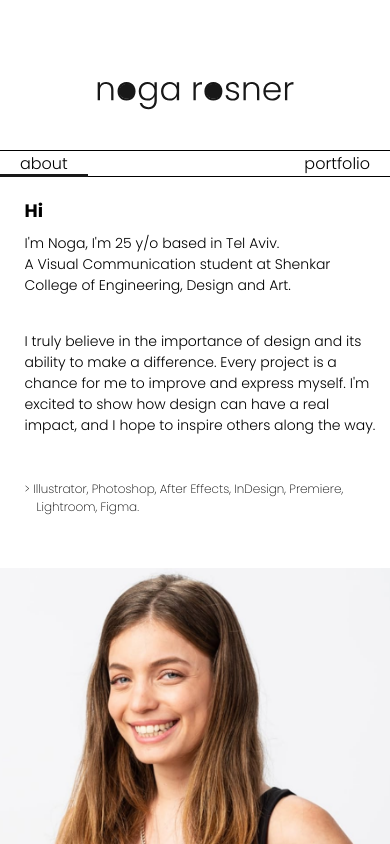
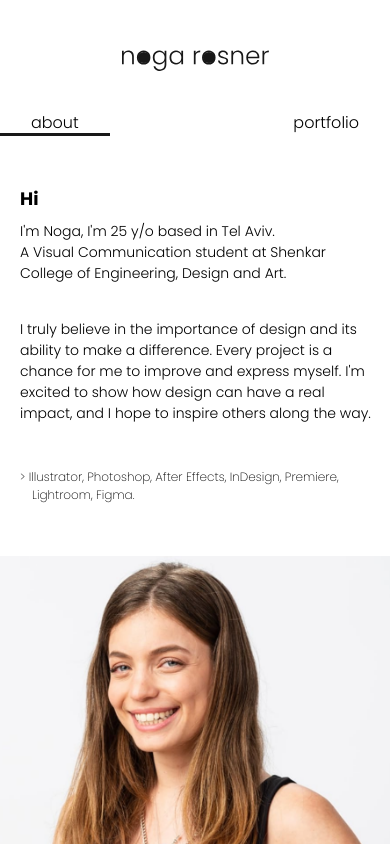
Before and after one commit to DanSchindler/Noga-portfolio, a React (Vite) app: page /about in a window 390 px wide. Shown: the top 844 px of the page. Built offline with nearby package versions, Linux system fonts and the light colour scheme.

Commit message:
removed border lines in navbar on mobile

```diff
--- a/src/About.jsx
+++ b/src/About.jsx
@@ -22,7 +22,7 @@ const Container = styled.div`
     flex-direction: column;
     align-items: center;
     gap: 20px;
-    margin-top: 20px;
+    margin-top: 50px;
 
   }
 `;
@@ -36,7 +36,7 @@ const Text = styled.div`
   font-weight: 300;
   line-height: 1.5;
   margin-left: 10px;
-  max-width: 90%;
+  max-width: 1000px;
   display: flex;
   flex-direction: column;
 
@@ -49,10 +49,12 @@ const Text = styled.div`
     width: 100%;
     text-align: start;
     font-size: 14px;
+
   }
 
   @media (max-width: 480px) {
     font-size: 12px;
+    max-width: 360px;
   }
 `;
 
--- a/src/App.css
+++ b/src/App.css
@@ -35,7 +35,14 @@ body {
   padding: 0;
   position: relative;
 }
+@media (max-width: 480px) {
+  .navbar-list
+  {
+    border-bottom: 0px solid #000;
+    border-top: 0px solid #000;
 
+  }
+}
 .footer-list {
   display: flex;
   justify-content: space-between;
@@ -131,9 +138,22 @@ body {
     left: -20px; /* Adjust as needed for smaller screens */
     right: -20px; /* Adjust as needed for smaller screens */
   }
+  @media (max-width: 480px) {
+    .underline-about
+    {
+      left: -31px; /* Adjust as needed for smaller screens */
+      right: -31px; /* Adjust as needed for smaller screens */
 
+    }
+  }
   .logo{
     margin-top: 60px;
+  }
+
+  @media (max-width: 800px) {
+    .logo {
+      margin-top: 20px;
+    }
   }
 
   .logo-svg {
@@ -144,7 +164,7 @@ body {
   /* Media query for smaller screens (e.g., max-width: 600px) */
   @media (max-width: 800px) {
     .logo-svg {
-      width: 200px; /* Adjust the width for mobile screens */
+      width: 150px; /* Adjust the width for mobile screens */
       height: auto; /* Maintain aspect ratio */
     }
   }
@@ -153,4 +173,26 @@ body {
     left: -20px; /* Adjust as needed for smaller screens */
     right: -20px; /* Adjust as needed for smaller screens */
   }
+  @media (max-width: 480px) {
+    .underline-portfolio
+    {
+      left: -31px; /* Adjust as needed for smaller screens */
+      right: -31px; /* Adjust as needed for smaller screens */
+
+    }
+  }
+  @media (max-width: 480px) {
+    .about
+    {
+      margin-left: 31px;
+
+    }
+  }
+  @media (max-width: 480px) {
+    .portfolio
+    {
+      margin-right: 31px;
+
+    }
+  }
 }
--- a/src/components/CardsGrid.jsx
+++ b/src/components/CardsGrid.jsx
@@ -15,7 +15,7 @@ const CardsGrid = ({ projectsData }) => {
   return (
     <Grid
       container
-      spacing={{ xs: 0, sm: 0, md: 2, lg: 1, xl: 1  }}
+      spacing={{ xs: 0.5, sm: 0.5, md: 2, lg: 1, xl: 1  }}
       justifyContent="flex"
       sx={{ marginTop: { xs: "50px", sm: "82px" } }}
     >
```
